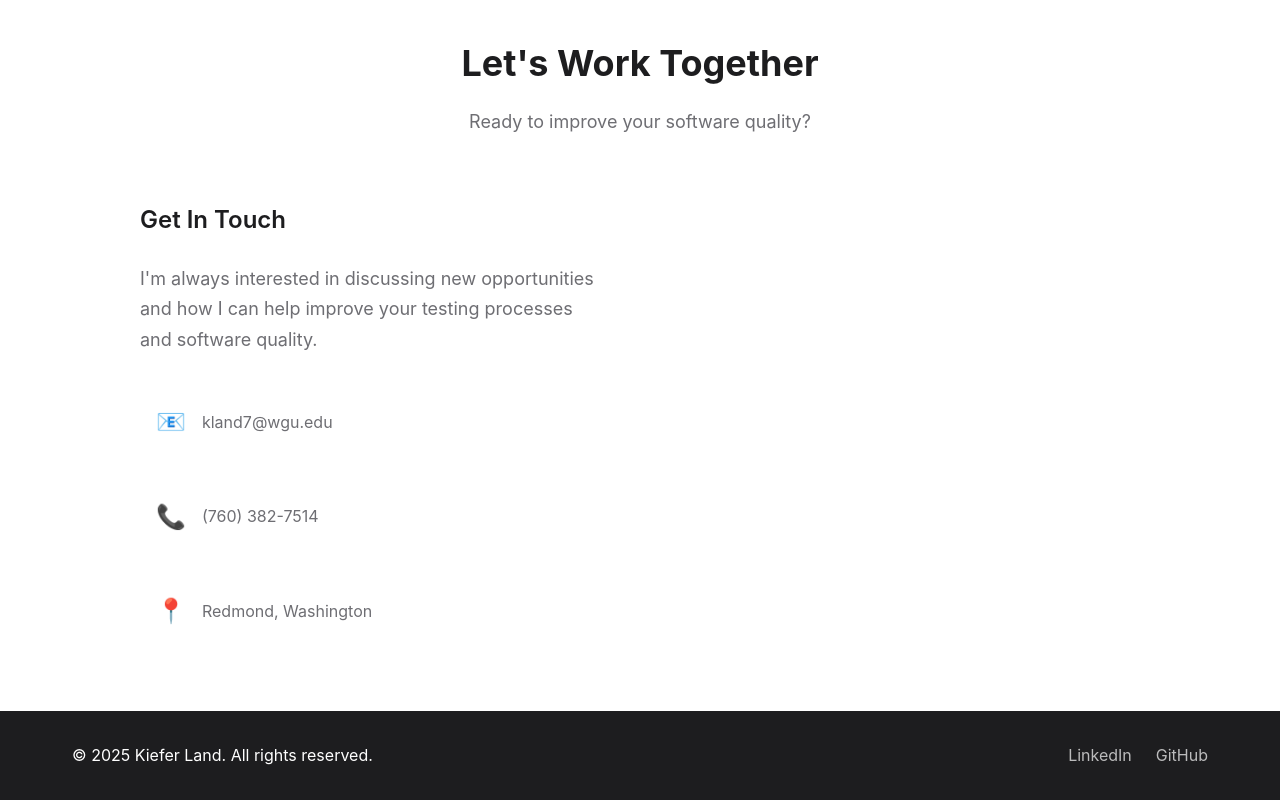
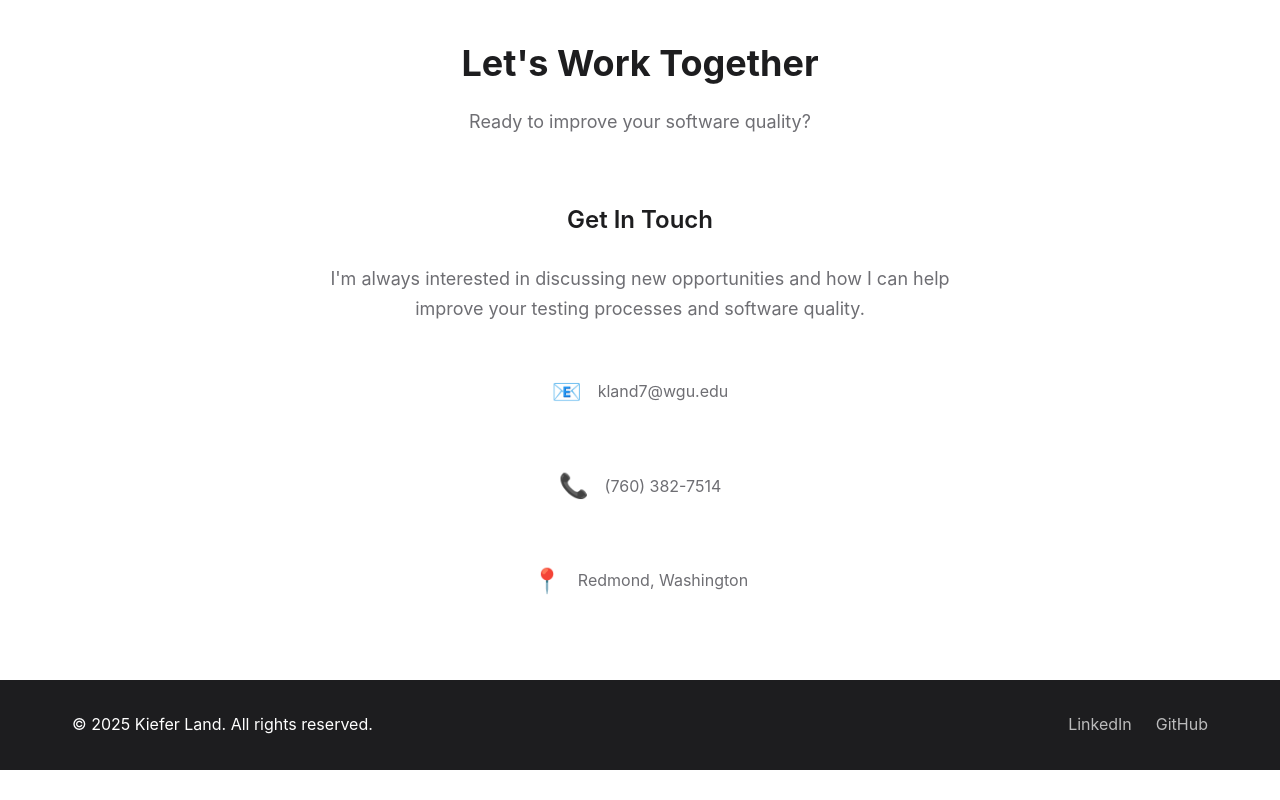
Before and after one commit to kiefertaylorland/kiefertaylorland.github.io, a website: page index.html in a window 1280 px wide. Shown: the part 3846-4646 px from the top of the page. After the commit the page ends 4616 px from the top, so only its background shows below. Drawn offline with Linux system fonts and the light colour scheme.

Commit message:
chore: make dev server port configurable and related tweaks

```diff
--- a/package.json
+++ b/package.json
@@ -4,8 +4,9 @@
   "description": "Portfolio website for Kiefer Land - QA Engineer & Consultant",
   "main": "index.html",
   "scripts": {
-    "dev": "python3 -m http.server 8000",
-    "dev-alt": "python -m http.server 8000",
+  "dev": "PORT=${PORT:-8000} python3 -m http.server $PORT",
+  "dev-alt": "python -m http.server 8000",
+  "dev-9000": "python3 -m http.server 9000",
     "serve": "npx serve .",
     "lint": "echo 'Running HTML validation...' && npx html-validate index.html",
     "test": "echo 'No tests configured yet'",
--- a/styles.css
+++ b/styles.css
@@ -633,11 +633,14 @@ section {
 
 /* Contact Section */
 .contact-content {
-    display: grid;
-    grid-template-columns: 1fr 1fr;
+    /* Use flex so the inner block sizes to content and can be centered visually */
+    display: flex;
+    flex-direction: column;
+    align-items: center;
     gap: var(--spacing-3xl);
     max-width: 1000px;
     margin: 0 auto;
+    text-align: center;
 }
 
 .contact-info h3 {
@@ -669,6 +672,13 @@ section {
     padding: var(--spacing-md);
     border-radius: var(--radius-lg);
     transition: all var(--transition-fast);
+    justify-content: center; /* center icon + text grouping */
+}
+
+/* Constrain width of the text block for readability and ensure centering */
+.contact-info {
+    max-width: 640px;
+    width: 100%;
 }
 
 .contact-method:hover {
```
Also changed, not shown: index.html (+2 -1 lines).
